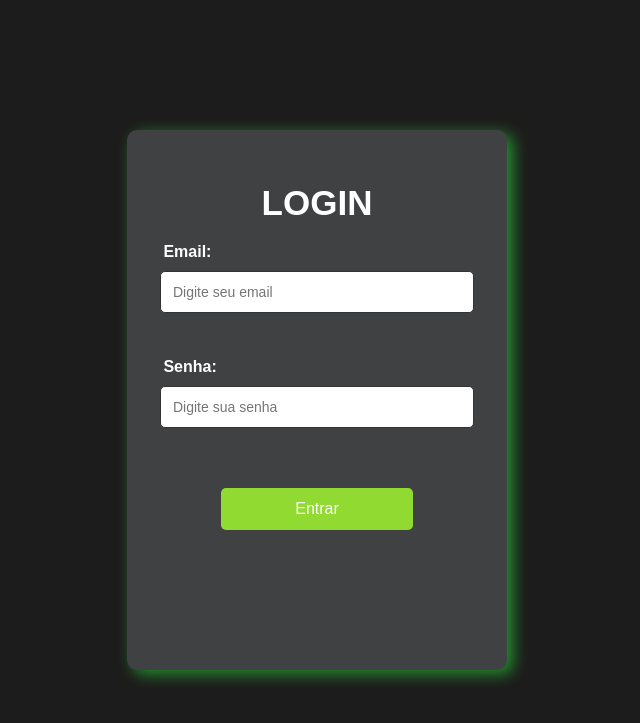
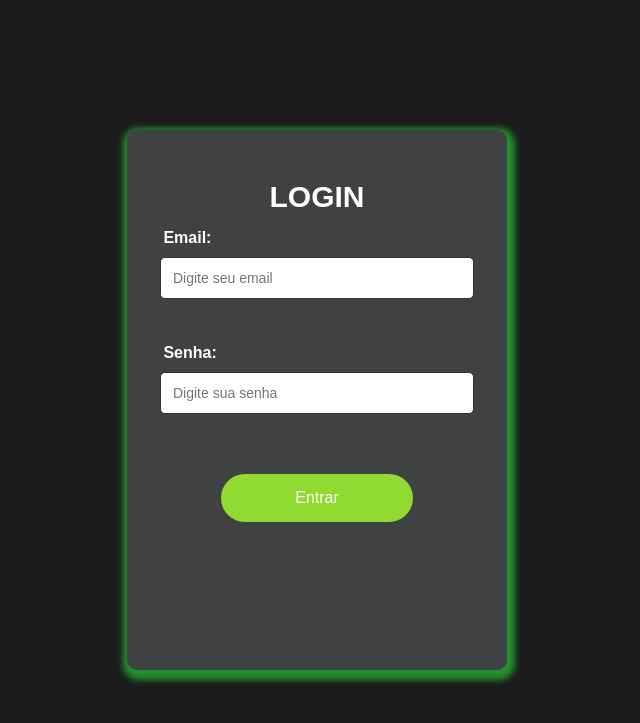
Before and after one commit to JoseWilliamCosta/arquivos.github.io, a Django app: page /login/ in a window 1280 px wide. Shown: the top 723 px of the page, without its empty margins (323-963 px from the left). Run offline with Django 5.2, Linux system fonts and the light colour scheme.

Commit message:
add css das paginas

```diff
--- a/mural_virtual/core/static/css/login.css
+++ b/mural_virtual/core/static/css/login.css
@@ -24,7 +24,7 @@ body {
     background-color: var(--cinza-color);
     padding: 30px;
     border-radius: 10px;
-    box-shadow: 6px 4px 15px rgba(40, 255, 62, 0.518);
+    box-shadow: 2px 4px 6px 6px rgba(40, 255, 62, 0.518);
     width: 25%;
     height: 60%;
 
@@ -33,9 +33,10 @@ body {
 
 h1 {
     color: var(--branco-color);
-    margin-bottom: 20px;
-    font-weight: bolder;
-    font-size: 35px;
+    margin-bottom: 10px;
+    font-size: 30px;
+    font-weight: 800;
+    margin-bottom: 15px;
 }
 
 form {
@@ -66,8 +67,8 @@ button {
     background-color: var(--ver-color);
     color: var(--branco-color);
     border: none;
-    padding: 12px;
-    border-radius: 5px;
+    padding: 15px;
+    border-radius: 30px;
     cursor: pointer;
     font-size: 16px;
     transition: background-color 0.3s ease;
```
Also changed, not shown: mural_virtual/core/static/css/cadastro.css (+8 -7 lines), mural_virtual/core/static/css/style.css (+6 -3 lines).
